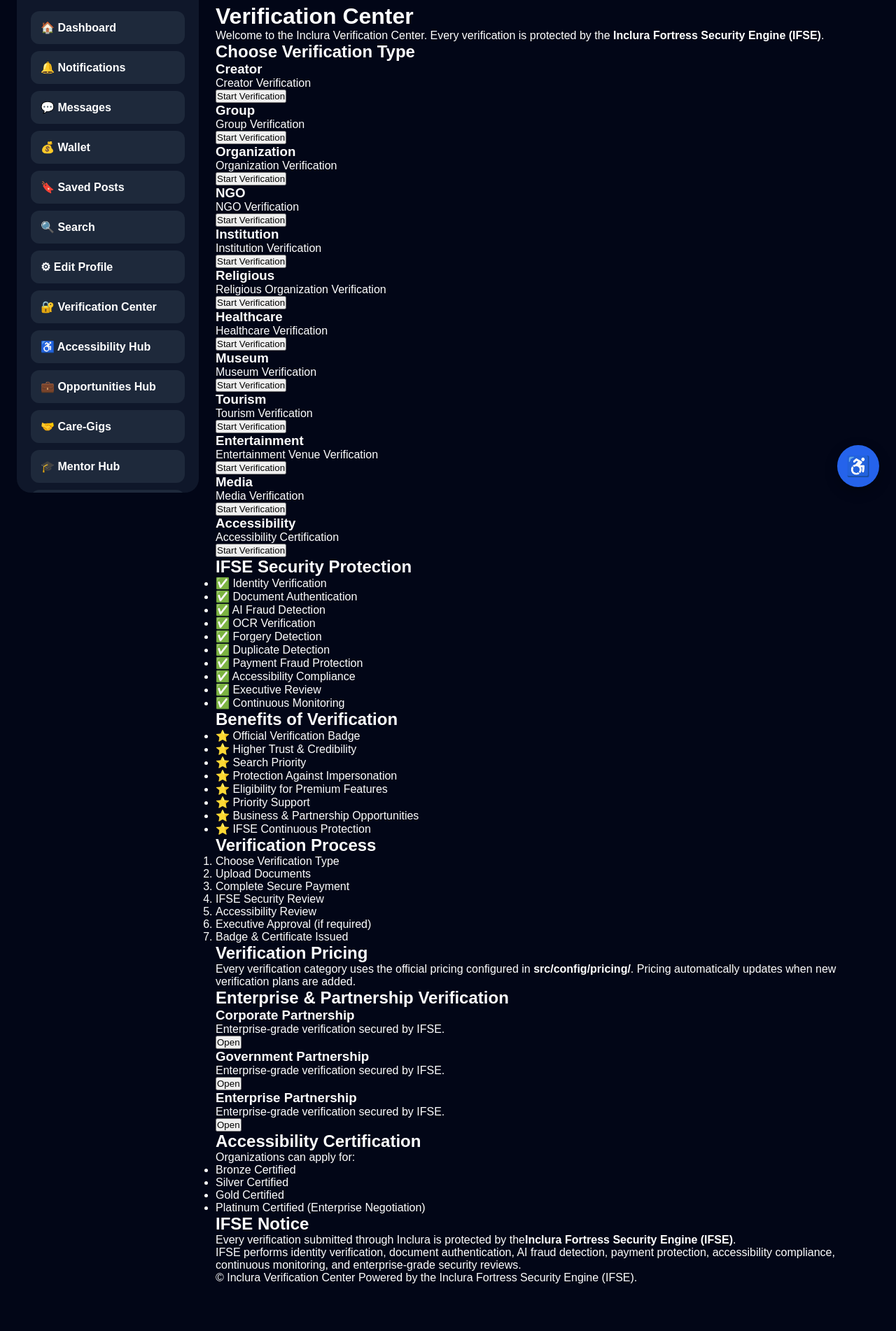
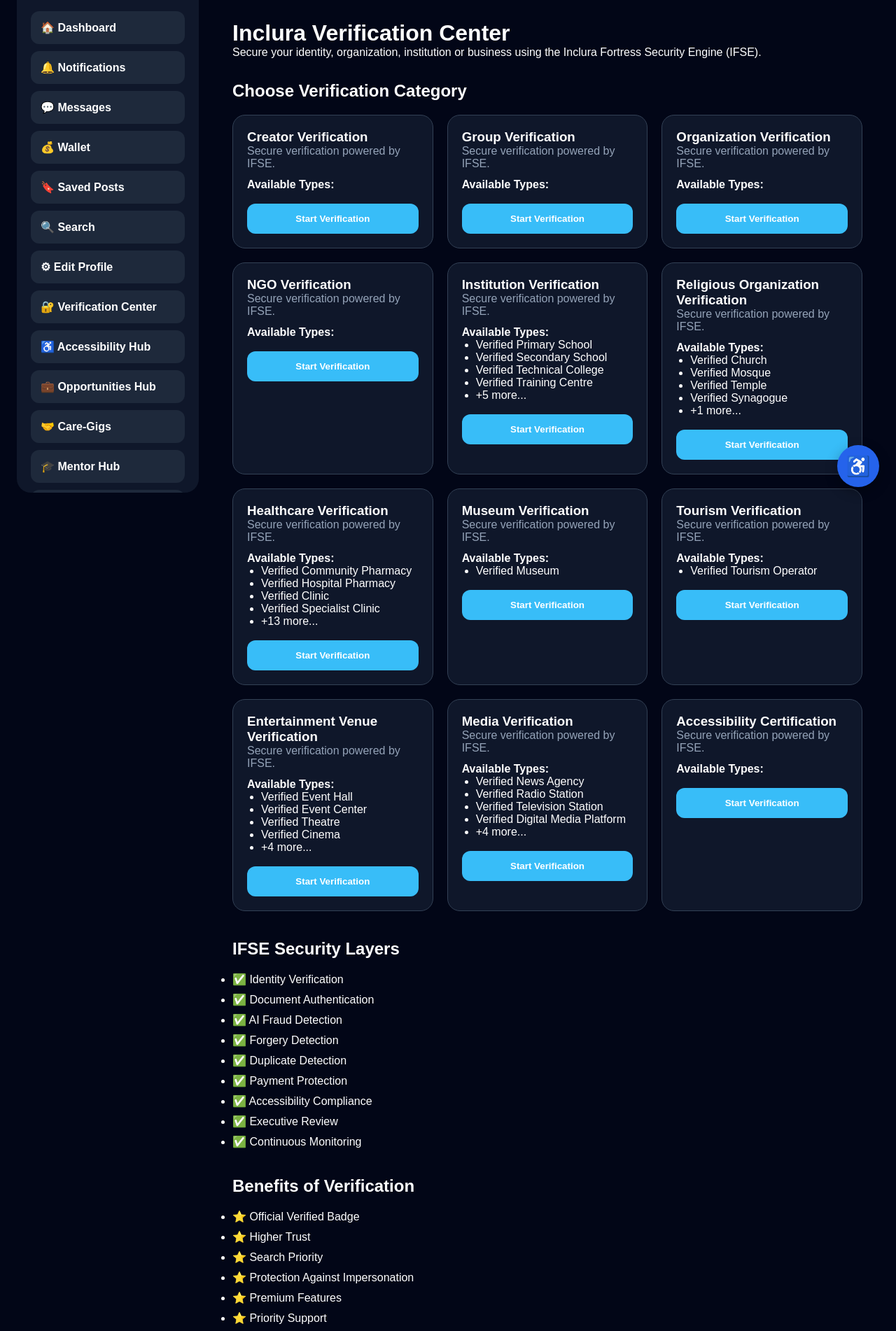
Before and after one commit to inclurah-png/inclura-web, a React (Vite) app: page /verification-center in a window 1280 px wide. Shown: the part 80-1982 px from the top of the page at 70% size. Before the commit the page ends 1939 px from the top, so only its background shows below. Built offline with nearby package versions, Linux system fonts and the light colour scheme; no server answers; the database is empty; sample sign-in values are in the browser's storage.

Commit message:
Refactor VerificationCenter component structure

```diff
--- a/src/pages/VerificationCenter.jsx
+++ b/src/pages/VerificationCenter.jsx
@@ -1,487 +1,301 @@
 import { useMemo } from "react";
-import { Link, useNavigate } from "react-router-dom";
+
+import { useNavigate } from "react-router-dom";
 
 import DashboardLayout from "../components/DashboardLayout";
 
 import { VERIFICATION_PLANS } from "../config";
+
 function VerificationCenter() {
 
   const navigate = useNavigate();
 
-const verificationCategories = useMemo(
-  () => [
-    {
-      key: "creator",
-      title: "Creator",
-      route: "/creator-verification",
-    },
-    {
-      key: "group",
-      title: "Group",
-      route: "/group-verification",
-    },
-    {
-      key: "organization",
-      title: "Organization",
-      route: "/organization-verification",
-    },
-    {
-      key: "ngo",
-      title: "NGO",
-      route: "/ngo-verification",
-    },
-    {
-      key: "institution",
-      title: "Institution",
-      route: "/institution-verification",
-    },
-    {
-      key: "religious",
-      title: "Religious",
-      route: "/religious-verification",
-    },
-    {
-      key: "healthcare",
-      title: "Healthcare",
-      route: "/healthcare-verification",
-    },
-    {
-      key: "museum",
-      title: "Museum",
-      route: "/museum-verification",
-    },
-    {
-      key: "tourism",
-      title: "Tourism",
-      route: "/tourism-verification",
-    },
-    {
-      key: "entertainment",
-      title: "Entertainment",
-      route: "/entertainment-verification",
-    },
-    {
-      key: "media",
-      title: "Media",
-      route: "/media-verification",
-    },
-    {
-      key: "accessibility",
-      title: "Accessibility",
-      route: "/accessibility-verification",
-    },
-  ],
-  []
-);
-
-  const partnershipCategories = useMemo(
-  () => [
-    {
-      title: "Corporate Partnership",
-      route: "/corporate-partnership",
-    },
-    {
-      title: "Government Partnership",
-      route: "/government-partnership",
-    },
-    {
-      title: "Enterprise Partnership",
-      route: "/enterprise-partnership",
-    },
-  ],
+  const categories = useMemo(
+    () => Object.keys(VERIFICATION_PLANS),
     []
   );
 
   const ifseLayers = [
-
     "Identity Verification",
-
     "Document Authentication",
-
     "AI Fraud Detection",
-
-"OCR Verification",
-
     "Forgery Detection",
-
     "Duplicate Detection",
-
-"Payment Fraud Protection",
-
+    "Payment Protection",
     "Accessibility Compliance",
-
     "Executive Review",
-
     "Continuous Monitoring",
-
   ];
 
   const verificationBenefits = [
-
-"Official Verification Badge",
-
-"Higher Trust & Credibility",
-
+    "Official Verified Badge",
+    "Higher Trust",
     "Search Priority",
-
     "Protection Against Impersonation",
-
-"Eligibility for Premium Features",
-
+    "Premium Features",
     "Priority Support",
-
-"Business & Partnership Opportunities",
-
-"IFSE Continuous Protection",
-
+    "Business Opportunities",
+    "Continuous IFSE Protection",
   ];
 
   return (
-
     <DashboardLayout>
-
-<div className="verification-center">
-
-<header className="verification-header">
-
+      <div
+        style={{
+          maxWidth: "1200px",
+          margin: "0 auto",
+          color: "white",
+          padding: "24px",
+        }}
+      >
         <h1>
-
-Verification Center
-
+          Inclura Verification Center
         </h1>
 
         <p>
-
-Welcome to the Inclura Verification Center.
-
-Every verification is protected by the
-
-<strong> Inclura Fortress Security Engine (IFSE)</strong>.
-
+          Secure your identity, organization,
+          institution or business using the
+          Inclura Fortress Security Engine
+          (IFSE).
         </p>
 
-</header>
-
-<section className="verification-categories">
-
-<h2>
-
-Choose Verification Type
-
+        <h2
+          style={{
+            marginTop: "32px",
+            marginBottom: "20px",
+          }}
+        >
+          Choose Verification Category
         </h2>
 
-<div className="verification-grid">
+        <div
+          style={{
+            display: "grid",
+            gridTemplateColumns:
+              "repeat(auto-fit,minmax(260px,1fr))",
+            gap: "20px",
+          }}
+        >
+                    {categories.map((key) => {
 
-{
+            const plan =
+              VERIFICATION_PLANS[key];
 
-verificationCategories.map(item => (
+            return (
+              <div
+                key={key}
+                style={{
+                  background: "#0f172a",
+                  border: "1px solid #334155",
+                  borderRadius: "18px",
+                  padding: "20px",
+                }}
+              >
+                <h3>
+                  {plan.title}
+                </h3>
 
-<div
-
-key={item.key}
-
-className="verification-card"
-
+                <p
+                  style={{
+                    color: "#94a3b8",
+                    minHeight: "48px",
+                  }}
                 >
-
-<h3>{item.title}</h3>
+                  {plan.description ||
+                    "Secure verification powered by IFSE."}
+                </p>
 
                 <p>
-
-{
-
-VERIFICATION_PLANS?.[item.key]?.title || item.title
-
-}
-
+                  <strong>
+                    Available Types:
+                  </strong>
                 </p>
 
+                <ul
+                  style={{
+                    paddingLeft: "20px",
+                    marginBottom: "18px",
+                  }}
+                >
+                  {plan.verificationTypes
+                    ?.slice(0, 4)
+                    .map((item) => (
+                      <li key={item.id}>
+                        {item.name}
+                      </li>
+                    ))}
+
+                  {plan.verificationTypes
+                    ?.length > 4 && (
+                    <li>
+                      +
+                      {plan.verificationTypes.length - 4}
+                      {" "}more...
+                    </li>
+                  )}
+                </ul>
+
                 <button
-
-onClick={()=>
-
-navigate(item.route)
-
+                  onClick={() =>
+                    navigate(
+                      "/verification-application"
+                    )
                   }
-
+                  style={{
+                    width: "100%",
+                    padding: "14px",
+                    borderRadius: "12px",
+                    border: "none",
+                    background: "#38bdf8",
+                    color: "white",
+                    fontWeight: "700",
+                    cursor: "pointer",
+                  }}
                 >
-
                   Start Verification
-
                 </button>
-
+              </div>
+            );
+          })}
         </div>
 
-))
-
-}
-
-</div>
-
-</section>
-
-<section className="ifse-security">
-
-<h2>
-
-IFSE Security Protection
-
+        <h2
+          style={{
+            marginTop: "40px",
+            marginBottom: "20px",
+          }}
+        >
+          IFSE Security Layers
         </h2>
 
         <ul>
-
-{
-
-ifseLayers.map(layer=>(
-
-<li key={layer}>
-
-✅ {layer}
-
+          {ifseLayers.map((item) => (
+            <li
+              key={item}
+              style={{
+                marginBottom: "10px",
+              }}
+            >
+              ✅ {item}
             </li>
-
-))
-
-}
-
+          ))}
         </ul>
-
-</section>
-
-<section className="verification-benefits">
-
-<h2>
-
+                <h2
+          style={{
+            marginTop: "40px",
+            marginBottom: "20px",
+          }}
+        >
           Benefits of Verification
-
         </h2>
 
         <ul>
-
-{
-
-verificationBenefits.map(benefit=>(
-
-<li key={benefit}>
-
+          {verificationBenefits.map(
+            (benefit) => (
+              <li
+                key={benefit}
+                style={{
+                  marginBottom: "10px",
+                }}
+              >
                 ⭐ {benefit}
-
               </li>
-
-))
-
-}
-
+            )
+          )}
         </ul>
 
-</section>
-
-<section className="verification-workflow">
-
-<h2>
-
+        <h2
+          style={{
+            marginTop: "40px",
+            marginBottom: "20px",
+          }}
+        >
           Verification Process
-
         </h2>
 
-<ol>
-
+        <ol
+          style={{
+            lineHeight: "2",
+          }}
+        >
           <li>
-
-Choose Verification Type
-
+            Choose your verification category.
           </li>
 
           <li>
-
-Upload Documents
-
+            Select the appropriate verification type.
           </li>
 
           <li>
-
-Complete Secure Payment
-
+            Complete your application form.
           </li>
 
           <li>
-
-IFSE Security Review
-
+            Upload supporting documents.
           </li>
 
           <li>
-
-Accessibility Review
-
+            Complete payment (if applicable).
           </li>
 
           <li>
-
-Executive Approval (if required)
-
+            IFSE performs identity, document and fraud verification.
           </li>
 
           <li>
-
-Badge & Certificate Issued
-
+            Your application is reviewed.
           </li>
 
+          <li>
+            Your verification badge is issued after approval.
+          </li>
         </ol>
 
-</section>
-
-<section className="verification-pricing">
-
+        <div
+          style={{
+            marginTop: "50px",
+            background: "#0f172a",
+            border: "1px solid #334155",
+            borderRadius: "18px",
+            padding: "24px",
+          }}
+        >
           <h2>
-
-Verification Pricing
-
+            Inclura Fortress Security Engine (IFSE)
           </h2>
 
-<p>
-
-Every verification category uses the official
-
-pricing configured in
-<strong> src/config/pricing/</strong>.
-Pricing automatically updates when new verification
-plans are added.
-
+          <p
+            style={{
+              color: "#cbd5e1",
+              lineHeight: "1.8",
+            }}
+          >
+            Every verification request submitted through
+            Inclura is protected by IFSE. The system
+            performs identity verification, document
+            authentication, AI fraud detection,
+            accessibility compliance, payment protection,
+            continuous monitoring and executive review to
+            ensure trusted verification across the
+            platform.
           </p>
-
-</section>
-
-<section className="partnership-shortcuts">
-
-  <h2>
-
-    Enterprise & Partnership Verification
-
-  </h2>
-
-  <div className="verification-grid">
-
-    {partnershipCategories.map((item) => (
-
-      <div
-        key={item.title}
-        className="verification-card"
-      >
-
-        <h3>{item.title}</h3>
-
-        <p>
-
-          Enterprise-grade verification secured by IFSE.
-
-        </p>
-
-        <button
-          onClick={() => navigate(item.route)}
-        >
-
-          Open
-
-        </button>
-
         </div>
 
-    ))}
-
+        <footer
+          style={{
+            marginTop: "40px",
+            textAlign: "center",
+            color: "#94a3b8",
+          }}
+        >
+          © Inclura Verification Center
+          <br />
+          Powered by the Inclura Fortress Security Engine
+          (IFSE)
+        </footer>
       </div>
-
-</section>
-
-<section className="accessibility-certification">
-
-<h2>
-
-Accessibility Certification
-
-</h2>
-
-<p>
-
-Organizations can apply for:
-
-</p>
-
-<ul>
-
-<li>Bronze Certified</li>
-
-<li>Silver Certified</li>
-
-<li>Gold Certified</li>
-
-<li>Platinum Certified (Enterprise Negotiation)</li>
-
-</ul>
-
-</section>
-
-<section className="ifse-notice">
-
-<h2>
-
-IFSE Notice
-
-</h2>
-
-<p>
-
-Every verification submitted through Inclura
-
-is protected by the
-
-<strong>
-
-Inclura Fortress Security Engine (IFSE)
-
-</strong>.
-
-</p>
-
-<p>
-
-IFSE performs identity verification,
-
-document authentication,
-
-AI fraud detection,
-
-payment protection,
-
-accessibility compliance,
-
-continuous monitoring,
-
-and enterprise-grade security reviews.
-
-</p>
-
-</section>
-
-<footer className="verification-footer">
-
-<p>
-
-© Inclura Verification Center
-
-Powered by the Inclura Fortress Security Engine (IFSE).
-
-</p>
-
-</footer>
-
-</div>
-
     </DashboardLayout>
-
   );
-
 }
 
 export default VerificationCenter;
```
Lines whose indentation alone changed are shown as unchanged.
